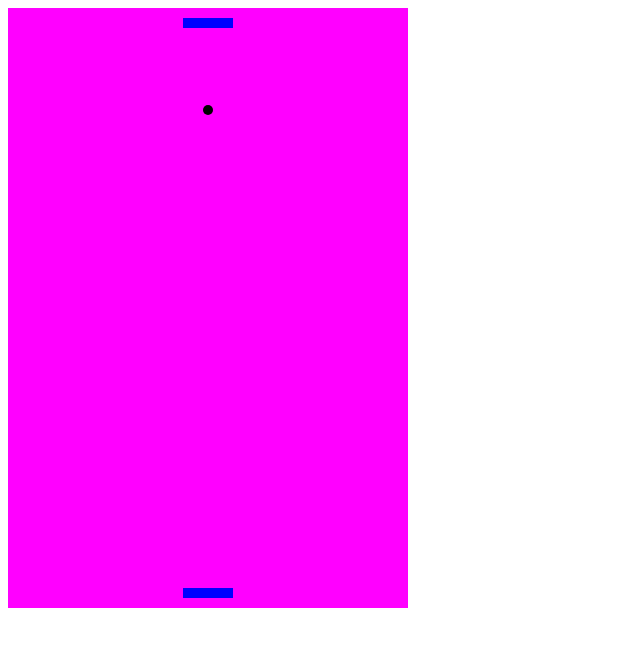
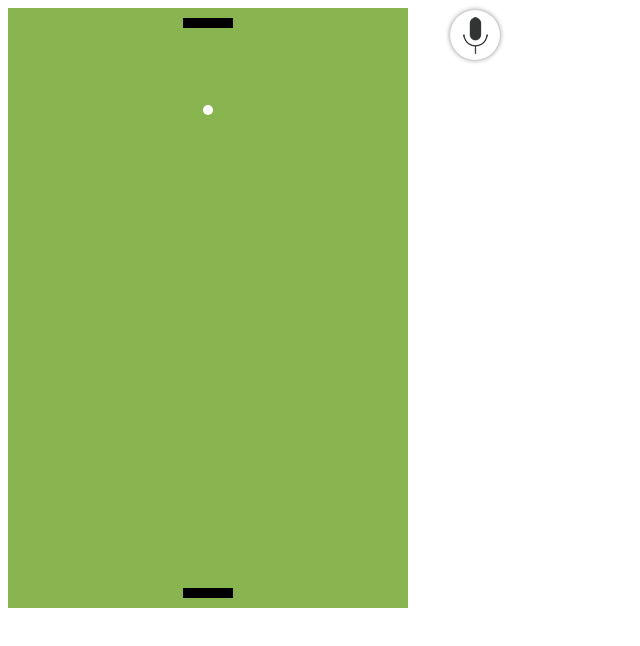
Before and after one commit to wschenkel/web-standards-game, a plain HTML site: page index.html in a window 1280 px wide. Shown: the whole page, without its empty margins (0-640 px from the left). Drawn offline with Linux system fonts and the light colour scheme.

Commit message:
Inclusão do web speech

```diff
--- /dev/null
+++ b/index.css
@@ -0,0 +1,18 @@
+* {
+	box-sizing: border-box;
+}
+
+.speech {
+	height: 50px;
+	width: 50px;
+	border-radius: 100%;
+	z-index: 2;
+	position: absolute;
+	top: 10px;
+	left: 450px;
+	-moz-box-shadow: 0 0 5px #888;
+	-webkit-box-shadow: 0 0 5px #888;
+	box-shadow: 0 0 5px #888;
+	cursor: pointer;
+	background: url('microfone.png') no-repeat center center #fff;
+}
--- a/index.html
+++ b/index.html
@@ -2,9 +2,10 @@
 <html>
 <head>
     <title>Pong</title>
+    <link rel="stylesheet" href="index.css">
 </head>
 <body id="body">
-
+	<div id="btnSpeech" class="speech"></div>
 </body>
 <script src="main.js"></script>
 </html>
--- a/main.js
+++ b/main.js
@@ -1,6 +1,6 @@
-var animate = window.requestAnimationFrame || window.webkitRequestAnimationFrame || window.mozRequestAnimationFrame || function (callback) {
-        window.setTimeout(callback, 1000 / 60)
-    };
+var animate = window.requestAnimationFrame || window.webkitRequestAnimationFrame || window.mozRequestAnimationFrame || function(callback) {
+    window.setTimeout(callback, 1000 / 60)
+};
 var canvas = document.createElement("canvas");
 var width = 400;
 var height = 600;
@@ -15,21 +15,21 @@ var keysDown = {};
 var deviceOrientation = '';
 var teste = '';
 
-var render = function () {
-    context.fillStyle = "#FF00FF";
+var render = function() {
+    context.fillStyle = "#88B550";
     context.fillRect(0, 0, width, height);
     player.render();
     computer.render();
     ball.render();
 };
 
-var update = function () {
+var update = function() {
     player.update();
     computer.update(ball);
     ball.update(player.paddle, computer.paddle);
 };
 
-var step = function () {
+var step = function() {
     update();
     render();
     animate(step);
@@ -44,12 +44,12 @@ function Paddle(x, y, width, height) {
     this.y_speed = 0;
 }
 
-Paddle.prototype.render = function () {
-    context.fillStyle = "#0000FF";
+Paddle.prototype.render = function() {
+    context.fillStyle = "#000";
     context.fillRect(this.x, this.y, this.width, this.height);
 };
 
-Paddle.prototype.move = function (x, y) {
+Paddle.prototype.move = function(x, y) {
     this.x += x;
     this.y += y;
     this.x_speed = x;
@@ -67,11 +67,11 @@ function Computer() {
     this.paddle = new Paddle(175, 10, 50, 10);
 }
 
-Computer.prototype.render = function () {
+Computer.prototype.render = function() {
     this.paddle.render();
 };
 
-Computer.prototype.update = function (ball) {
+Computer.prototype.update = function(ball) {
     var x_pos = ball.x;
     var diff = -((this.paddle.x + (this.paddle.width / 2)) - x_pos);
     if (diff < 0 && diff < -4) {
@@ -91,11 +91,11 @@ function Player() {
     this.paddle = new Paddle(175, 580, 50, 10);
 }
 
-Player.prototype.render = function () {
+Player.prototype.render = function() {
     this.paddle.render();
 };
 
-Player.prototype.update = function () {
+Player.prototype.update = function() {
     for (var key in keysDown) {
         var value = Number(key);
         if (value == 37) {
@@ -122,14 +122,14 @@ function Ball(x, y) {
     this.y_speed = 3;
 }
 
-Ball.prototype.render = function () {
+Ball.prototype.render = function() {
     context.beginPath();
     context.arc(this.x, this.y, 5, 2 * Math.PI, false);
-    context.fillStyle = "#000000";
+    context.fillStyle = "#fff";
     context.fill();
 };
 
-Ball.prototype.update = function (paddle1, paddle2) {
+Ball.prototype.update = function(paddle1, paddle2) {
     this.x += this.x_speed;
     this.y += this.y_speed;
     var top_x = this.x - 5;
@@ -187,10 +187,27 @@ window.addEventListener('deviceorientation', function(event) {
     }
 });
 
-window.addEventListener("keydown", function (event) {
+window.addEventListener("keydown", function(event) {
     keysDown[event.keyCode] = true;
 });
 
-window.addEventListener("keyup", function (event) {
+window.addEventListener("keyup", function(event) {
     delete keysDown[event.keyCode];
 });
+
+// Speech
+var button = document.getElementById("btnSpeech");
+button.onclick = function() {
+    if (!('webkitSpeechRecognition' in window)) {
+        console.log('Não suporta Speech');
+    } else {
+        var grammar = '#JSGF V1.0; grammar corCampo; public <corCampo> = azul | vermelho | preto | amarelo ;',
+        recognition = new SpeechRecognition(),
+        speechRecognitionList = new SpeechGrammarList();
+
+        speechRecognitionList.addFromString(grammar, 1);
+        recognition.grammars = speechRecognitionList;
+
+        recognition.start();
+    }
+}
```
Also changed, not shown: microfone.png (added).
